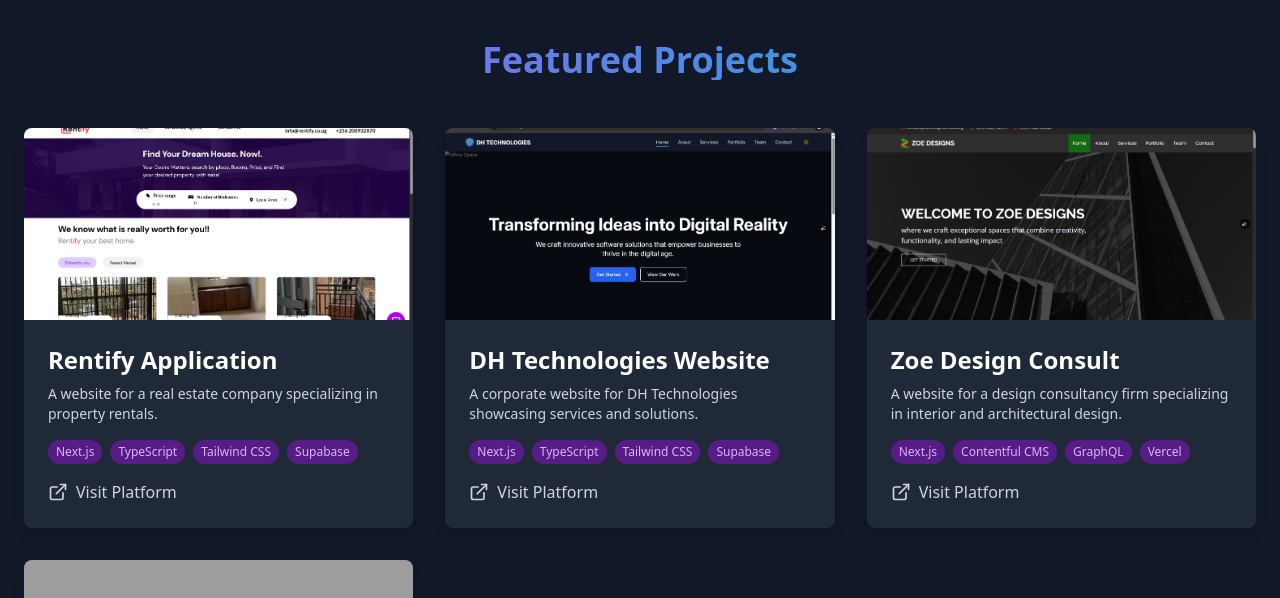
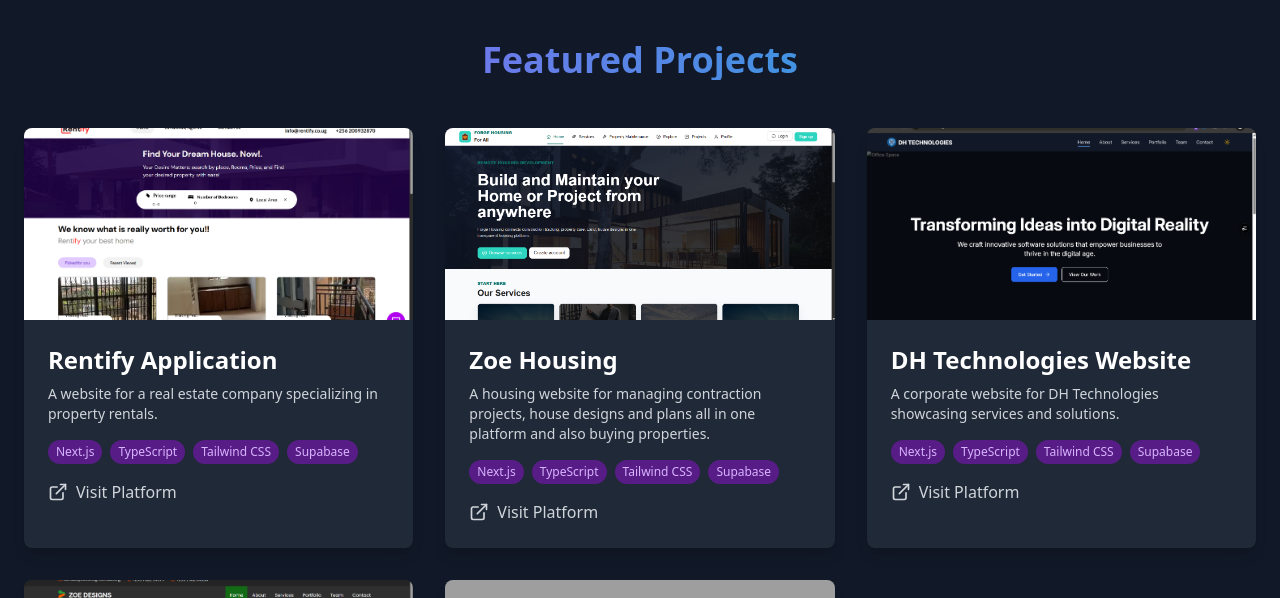
Before and after one commit to katoisa256/Personal-Website, a React (Vite) app: page / in a window 1280 px wide. Shown: the part 2440-3038 px from the top of the page. Built offline with nearby package versions, Linux system fonts and the light colour scheme; grey boxes are pictures that could not be loaded.

Commit message:
Feat: add new project ...

```diff
--- a/src/components/Projects.tsx
+++ b/src/components/Projects.tsx
@@ -10,6 +10,15 @@ const projects = [
     liveLink: "https://www.rentify.co.ug/",
     githubLink: "#",
   },
+  {
+    title: "Zoe Housing",
+    description: "A housing website for managing contraction projects, house designs and plans all in one platform and also buying properties.",
+    image: "/zoe-housing.png",
+    technologies: ["Next.js", "TypeScript", "Tailwind CSS", "Supabase"],
+    liveLink: "https://housing.zoeforge.com/",
+    githubLink: "#",
+  },
+
   // {
   //   title: "Camera Security App",
   //   description: "A comprehensive security application intended to keep people safe.",
@@ -27,11 +36,11 @@ const projects = [
     githubLink: "#",
   },
   {
-    title: "Zoe Design Consult",
-    description: "A website for a design consultancy firm specializing in interior and architectural design.",
+    title: "Zoe Design Forge",
+    description: "A website for a design forge firm specializing in interior and architectural design.",
     image: "/zoe-design.png",
     technologies: ["Next.js", "Contentful CMS", "GraphQL", "Vercel"],
-    liveLink: "https://www.zoedesignconsult.org/",
+    liveLink: "https://www.zoeforge.com/",
     githubLink: "#",
   },
   {
@@ -39,7 +48,7 @@ const projects = [
     description: "A personal portfolio website with modern design and animations.",
     image: "/KauleJacob.png",
     technologies: ["React", "Three.js", "GSAP", "Framer Motion"],
-    liveLink: "https://kasulejacob.pro",
+    liveLink: "https://www-kasulejacob-pro.vercel.app/",
     githubLink: "#",
   },
   // {
```
Also changed, not shown: public/zoe-housing.png (added).
